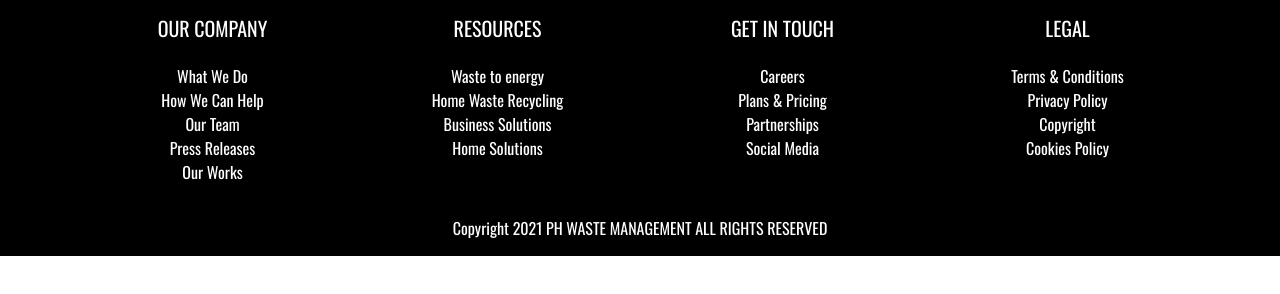
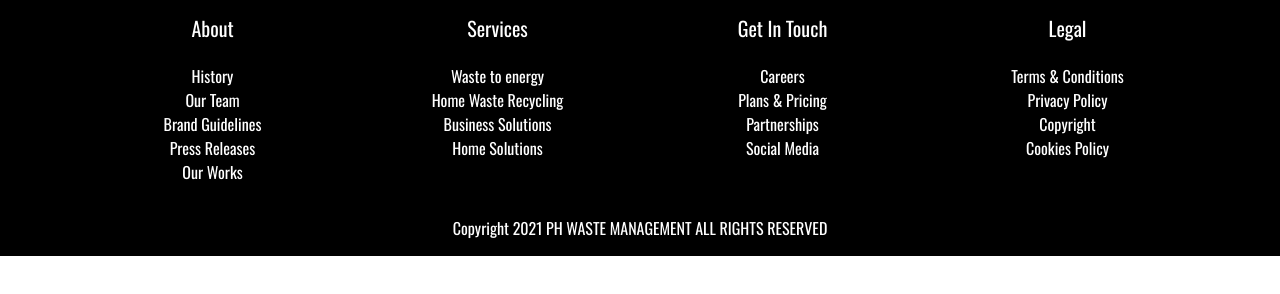
Before and after one commit to Rashmimendpara/PSD-Template, a website: page index.html in a window 1280 px wide. Shown: the part 416-710 px from the top of the page. Drawn offline with nearby package versions, Linux system fonts and the light colour scheme.

Commit message:
Changes done

```diff
--- a/index.html
+++ b/index.html
@@ -57,19 +57,17 @@
             <!-- Grid column -->
             <div class="col-md-3 mx-auto">
               <!-- Links -->
-              <h5 class="font-weight-bold text-uppercase mt-3 mb-4">
-                Our Company
-              </h5>
+              <h5 class="font-weight-bold mt-3 mb-4">About</h5>
 
               <ul class="list-unstyled">
                 <li>
-                  <a href="#!">What We Do</a>
-                </li>
-                <li>
-                  <a href="#!">How We Can Help</a>
+                  <a href="#!">History</a>
                 </li>
                 <li>
                   <a href="#!">Our Team</a>
+                </li>
+                <li>
+                  <a href="#!">Brand Guidelines</a>
                 </li>
                 <li>
                   <a href="#!">Press Releases</a>
@@ -86,9 +84,7 @@
             <!-- Grid column -->
             <div class="col-md-3 mx-auto">
               <!-- Links -->
-              <h5 class="font-weight-bold text-uppercase mt-3 mb-4">
-                Resources
-              </h5>
+              <h5 class="font-weight-bold mt-3 mb-4">Services</h5>
 
               <ul class="list-unstyled">
                 <li>
@@ -112,9 +108,7 @@
             <!-- Grid column -->
             <div class="col-md-3 mx-auto">
               <!-- Links -->
-              <h5 class="font-weight-bold text-uppercase mt-3 mb-4">
-                Get In Touch
-              </h5>
+              <h5 class="font-weight-bold mt-3 mb-4">Get In Touch</h5>
 
               <ul class="list-unstyled">
                 <li>
@@ -138,7 +132,7 @@
             <!-- Grid column -->
             <div class="col-md-3 mx-auto">
               <!-- Links -->
-              <h5 class="font-weight-bold text-uppercase mt-3 mb-4">Legal</h5>
+              <h5 class="font-weight-bold mt-3 mb-4">Legal</h5>
 
               <ul class="list-unstyled">
                 <li>
```
